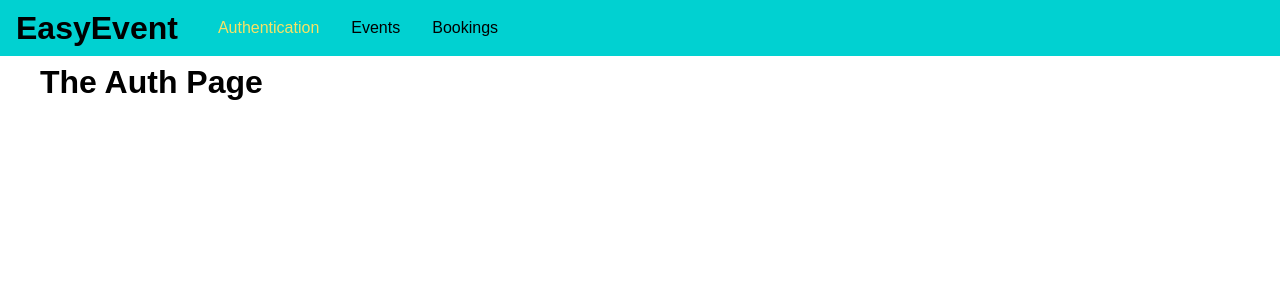
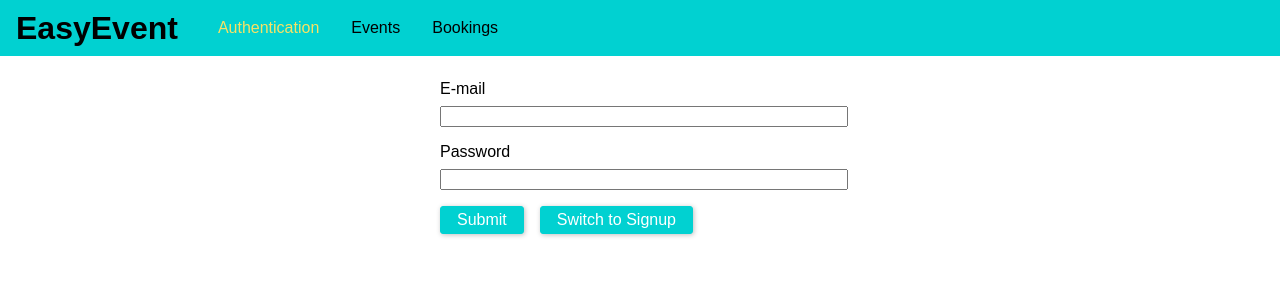
Before and after one commit to gaeshi/graphql-react-event-booking, a React (Create React App) app in the folder frontend/: page /auth in a window 1280 px wide. Shown: the top 300 px of the page. Built offline with nearby package versions, Linux system fonts and the light colour scheme; the HTML template or start-up script is replaced by a standard one.

Commit message:
Add Login form

```diff
--- /dev/null
+++ b/frontend/src/pages/Auth.css
@@ -0,0 +1,37 @@
+.auth-form {
+    width: 25rem;
+    max-width: 80%;
+    margin: 5rem auto;
+}
+
+.form-control label,
+.form-control input {
+    width: 100%;
+    display: block;
+}
+
+.form-control label {
+    margin-bottom: 0.5rem;
+}
+
+.form-control {
+    margin-bottom: 1rem;
+}
+
+.form-actions button {
+    background: #01d1d1;
+    font: inherit;
+    border: 1px solid #01d1d1;
+    border-radius: 3px;
+    padding: 0.25rem 1rem;
+    margin-right: 1rem;
+    box-shadow: 1px 1px 5px rgba(0, 0, 0, 0.25);
+    color: white;
+    cursor: pointer;
+}
+
+.form-actions button:hover,
+.form-actions button:active {
+    background: #01a7a7;
+    border-color: #01a7a7;
+}
--- a/frontend/src/pages/Auth.js
+++ b/frontend/src/pages/Auth.js
@@ -1,8 +1,23 @@
 import React, {Component} from 'react';
+
+import './Auth.css';
 
 class AuthPage extends Component {
     render() {
-        return <h1>The Auth Page</h1>;
+        return <form className="auth-form">
+            <div className="form-control">
+                <label htmlFor="email">E-mail</label>
+                <input type="email" id="email"/>
+            </div>
+            <div className="form-control">
+                <label htmlFor="password">Password</label>
+                <input type="password" id="password"/>
+            </div>
+            <div className="form-actions">
+                <button type="submit">Submit</button>
+                <button type="button">Switch to Signup</button>
+            </div>
+        </form>
     }
 }
 
```
